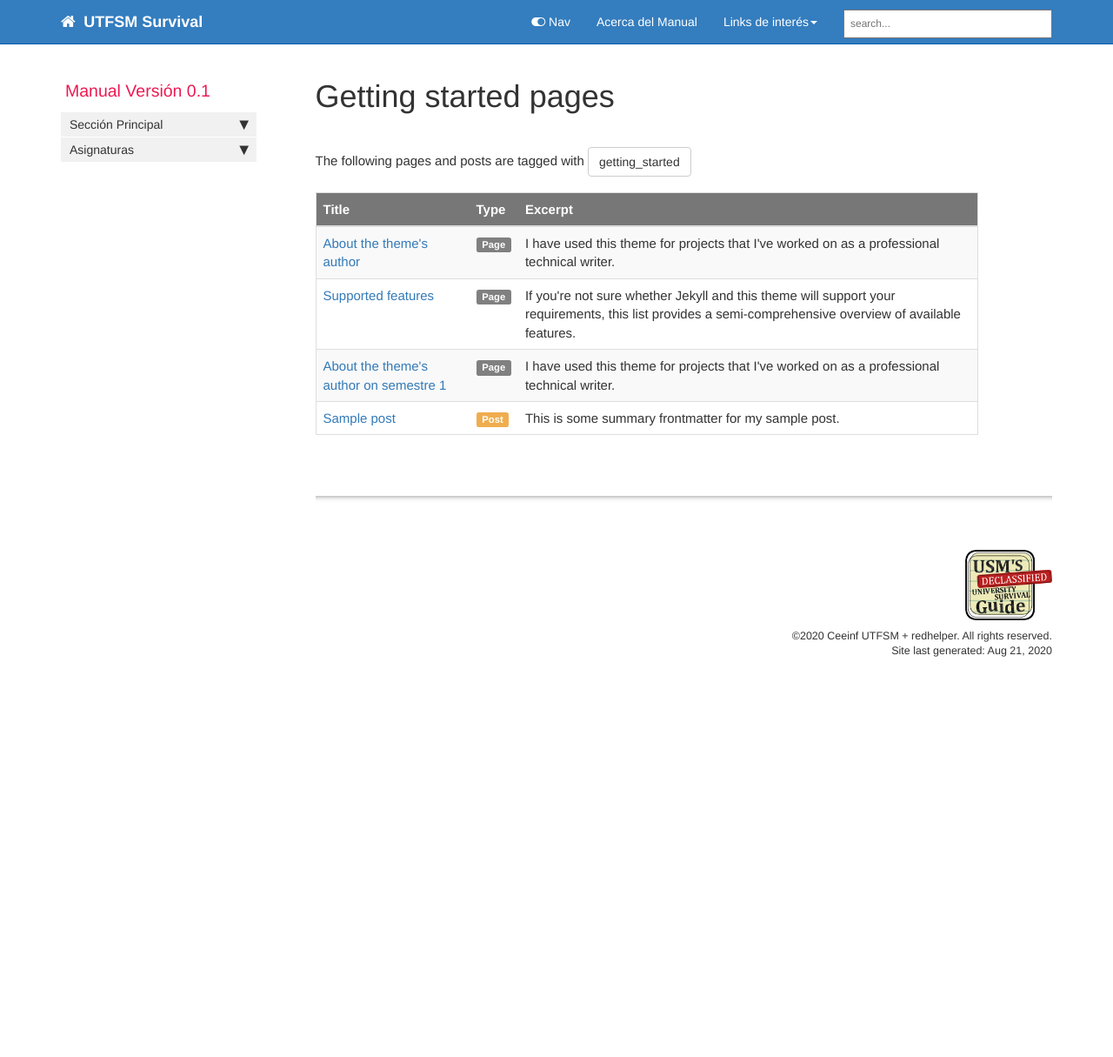
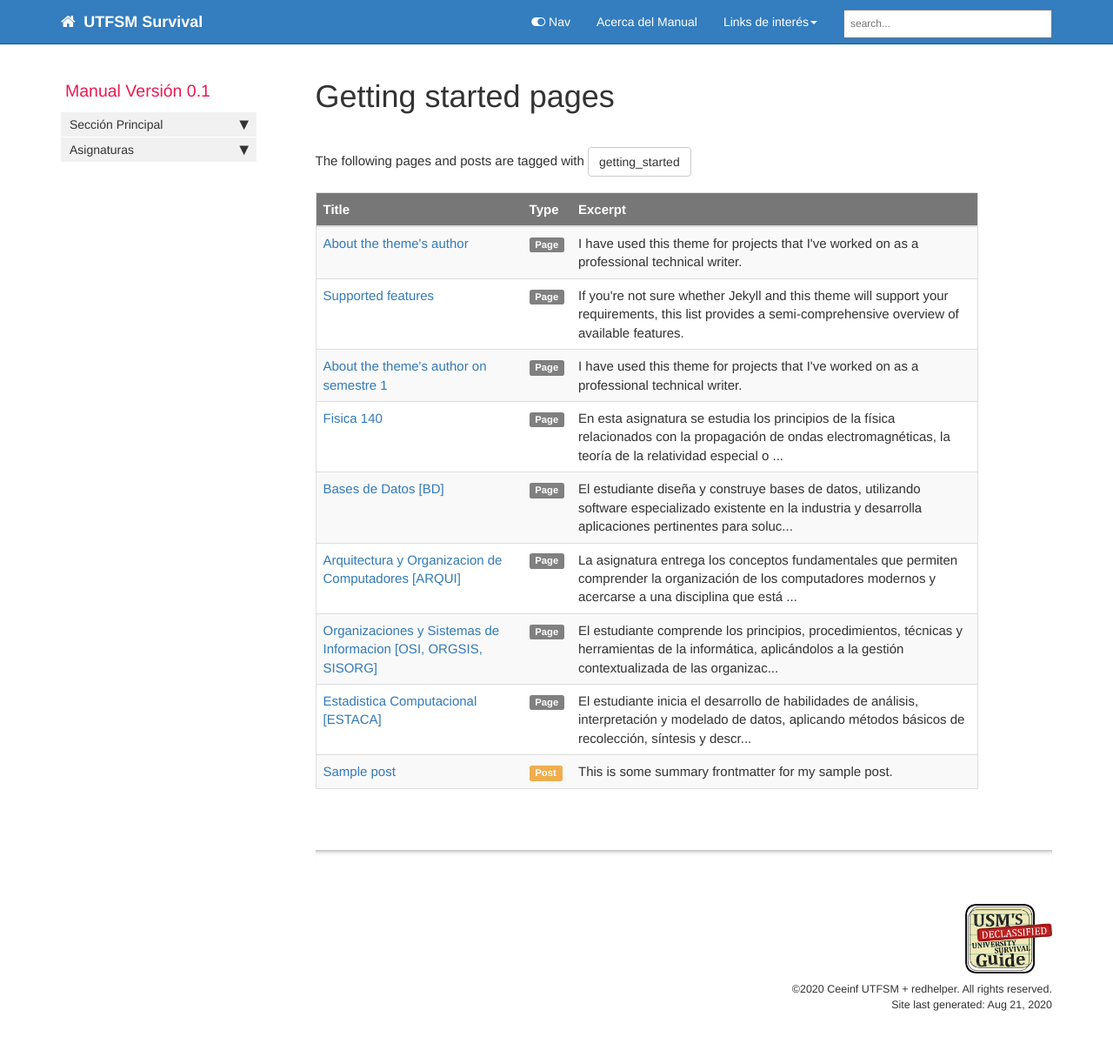
Before and after one commit to CEEINF-UTFSM/utfsm-survival-guide, a Jekyll site: the page built from pages/tags/tag_getting_started.md, in a window 1280 px wide. Shown: the whole page at 87% size. Built offline with Jekyll 4.4.1, drawn with Linux system fonts in a browser that asks for light colours; comment, search, counter and statistics services are not loaded; before the commit the page ends 900 px from its top, so only the background shows below that; part of the change alters nothing that is shown.

Commit message:
commit del semestre 5

```diff
--- a/_data/sidebars/main_sidebar.yml
+++ b/_data/sidebars/main_sidebar.yml
@@ -72,3 +72,27 @@ entries:
         - title: Troubleshooting pages
           url: /tag_troubleshooting.html
           output: web
+
+      - title: Semestre 5
+        output: web
+        subfolderitems:
+
+        - title: Bases de Datos
+          url: /semestre5_INF239.html
+          output: web
+
+        - title: Arquitectura y Organizacion de Computadores
+          url: /semestre5_INF245.html
+          output: web
+
+        - title: Fisica 140
+          url: /semestre5_FIS140.html
+          output: web
+
+        - title: Estadistica Computacional
+          url: /semestre5_INF280.html
+          output: web
+
+        - title: Organizaciones y Sistemas de Informacion
+          url: /semestre5_INF270.html
+          output: web
--- /dev/null
+++ b/pages/semestre-5/semestre5_FIS140.md
@@ -0,0 +1,53 @@
+---
+title: Fisica 140
+keywords: fisica, fisica 4, relatividad
+last_updated: July 3, 2016
+tags: [getting_started]
+summary: En esta asignatura se estudia los principios de la física relacionados con la propagación de ondas electromagnéticas, la teoría de la relatividad especial o restringida, la física estadística y la física cuántica, a nivel básico con aplicaciones relevantes a la ingeniería. El estudiante profundiza las habilidades de aplicar las leyes físicas, resolver problemas y realizar experimentos a este nivel.
+sidebar: main_sidebar
+permalink: semestre5_FIS140.html
+folder: semestre-5
+---
+
+## Informacion General
+* Sigla: FIS140
+* Nivel de dificultad según estudiantes: 5/10
+* Créditos USM: 4
+* Créditos SCT: 8
+* Prerrequisitos: FIS120 y FIS130
+* Eje formativo: Ciencias Básicas de la Ingeniería
+* Semestre en que se dicta: Semestre V
+
+
+## Contenidos
+* Ondas electromagnéticas y naturaleza de la luz.
+* Interferencia, difracción, óptica geométrica, polarización de la luz.
+* Teoría de la relatividad especial o restringida, equivalencia entre masa y energía.
+* Interacción de la radiación electromagnética con la materia, efecto fotoeléctrico y efecto Compton.
+* Ondas de materia, principio de incertidumbre e hipótesis de De Broglie.
+* Ecuación de Schrödinger y cuantización de la energía.
+* Átomo de hidrógeno, tabla periódica, moléculas y sólidos.
+* Física estadística cuántica y radiación de cuerpo negro.
+* El núcleo atómico, fusión y fisión nuclear.
+* Introducción a la física de partículas y a la astrofísica.
+
+## Bibliografías
+* Hoffer J., Ramesh V., Topi H. (2012). Modern Database Management International. Pearson Education. 11 ª Edition.
+
+
+**(2018-1): la física más fácil de la vida decían, se pasa solo decían**
+
+## Comentarios
+* DEBES tomar con Guadalupe. Pasa lo justo y necesario, de repente se tira _paltosas_ y pasa fórmulas o trucos que te pueden salvar en los certámenes. Vayan a clases con Guadalupe, si no GGWP.
+    * Tomar con el coordinador actual, Guadalupe era conveniente cuando era coordinador, pero luego lo cambiaron y le quitaron el poder.
+* Todos los semestres cambian la cantidad de pruebas (a veces hay 3 o 4 certámenes y a veces hay controles).
+    * También han cambiado antes la cantidad de preguntas por certamen a 9 preguntas.
+* Reventar el certamen 1
+* Algunas preguntas suelen repetirse entre los semestres (salvo algunos detalles) así que estudien a partir de estos.
+* __El etha del laboratorio no te puede carrear__ (no es aprobativo), así que carrea solo si quieres una nota bonita :c Los globales son las preguntas más fáciles de cada materia, salvan vidas.
+* Relatividad no se entiende, se pasa.
+* Ramo culiao.
+
+
+
+{% include links.html %}
--- /dev/null
+++ b/pages/semestre-5/semestre5_INF239.md
@@ -0,0 +1,64 @@
+---
+title: Bases de Datos [BD]
+keywords: Bases de datos, php, oracle, bd, datos
+last_updated: July 3, 2016
+tags: [getting_started]
+summary: El estudiante diseña y construye bases de datos, utilizando software especializado existente en la industria y desarrolla aplicaciones pertinentes para solucionar problemas reales de manejo de información. La asignatura incluye conceptos y propiedades de las bases de datos y su modelamiento, como así también metodologías para diseñar y construir bases de datos relacionales en distintas organizaciones. Los conocimientos adquiridos y las habilidades desarrolladas permitirán al estudiante desempeñarse en su futuro profesional como arquitecto y administrador de datos.
+sidebar: main_sidebar
+permalink: semestre5_INF239.html
+folder: semestre-5
+---
+
+## Informacion General
+* Sigla: INF-239
+* Nivel de dificultad según estudiantes: (5+k)/10
+* Créditos USM: 3
+* Créditos SCT: 5
+* Prerrequisitos: Estructuras de Datos (INF-134)
+* Eje formativo: Ciencias de la Ingeniería aplicada, Línea de Desarrollo de Software
+* Semestre en que se dicta: Semestre V
+
+
+## Contenidos
+* Conceptos y propiedades de las bases de datos.
+* Modelos conceptuales de datos.
+* Diseño lógico de base de datos relacionales.
+* Diseño físico de base de datos relacionales.
+* Sistemas administradores de bases de datos relacionales.
+* Lenguajes de consulta de base de datos (Álgebra Relacional y SQL).
+* Procesamiento de consultas y transacciones.
+* Temas complementarios: tendencias en bases de datos y aspectos legales de privacidad de datos.
+
+
+
+## Comentarios
+* "a mi me rajó, pero justamente xd"
+    * _Cualquier alumno, hablando de cómo le fue en cualquier prueba del ramo_
+* TODO DEPENDE DE LAS REGLAS DEL NEGOCIO
+* Como tus notas de mate pero multiplícalas por -1
+* Paso 8... MAAAAMBO! (8) (si no entiende pregúntele al profe y únanse al juego)
+* Tomar este ramo con el mismo profe de LP el mismo semestre es vivir la vida al extremo y desear la muerte
+* 8 pasos, 3 formas normales, salve las FORÁNEAS
+* Recuerda, no colocar FORÁNEAS en el primer certamen de BD __[IMPORTANTE]__
+* Recuerda, no colocar muchos a muchos en el segundo certamen de BD __[IMPORTANTE]__
+    * Se requiere de una entidad inmediata para normalizar los muchos a muchos
+* El único ejemplo que escucharás será el SIGA
+* Project se escribe con J, si escribes pro __y__ ect -> 0
+* Insisto en el primer certamen NO USEN FORÁNEAS! no sea aweonao
+* Dibujos Dibujos Dibujos Dibujos Dibujos Dibujos Dibujos Dibujos!!!!!!
+* Con Mendoza antes era izi pizi, hasta que se leyó este documento y se rajó a la generación 2017-1, Mendoza why? U where the chosen one \</3
+* Por salud mental, trata de instalar Oracle (en linux) antes de empezar el curso
+    * Busquen como se instala usando Valgrant, se isntala solito y no intoxican su computador con esa basura de bases de datos
+    * Buscar Oracle Live SQL
+    * No pida BD a primos, nunca llegan
+* Oara tarea 2: usar XAMPP
+* Una parte de ARI se vino para acá. Junten agua
+* Oracle usa PLSQL [Link](https://www.techonthenet.com/oracle/index.php)
+
+
+__"Si veo alguna foránea me vuelvo loco, agarro el lápiz rojo y empiezo a rayar la prueba"__ - El Rasho Martí
+
+
+
+
+{% include links.html %}
--- /dev/null
+++ b/pages/semestre-5/semestre5_INF245.md
@@ -0,0 +1,64 @@
+---
+title: Arquitectura y Organizacion de Computadores [ARQUI]
+keywords: Arqui, arquitectura
+last_updated: July 3, 2016
+tags: [getting_started]
+summary: La asignatura entrega los conceptos fundamentales que permiten comprender la organización de los computadores modernos y acercarse a una disciplina que está en constante cambio y que es básica para crear sistemas de software eficientes. Además, muestra la interdependencia entre los programas computacionales y la arquitectura de hardware que lo sustenta.
+sidebar: main_sidebar
+permalink: semestre5_INF245.html
+folder: semestre-5
+---
+
+## Informacion General
+* Sigla: INF245
+* Nivel de dificultad según estudiantes: 6/10
+* Créditos USM: 3
+* Créditos SCT: 5
+* Prerrequisitos: Estructura de Datos (INF134)
+* Eje formativo: Ingeniería aplicada y Sistemas de Computacion
+* Semestre en que se dicta: Semestre V
+
+
+## Contenidos
+* Sistemas numéricos y compuertas.
+* Sistemas combinacionales.
+* Sistemas secuenciales.
+* Introducción al diseño asistido por computador (Computer-Aided Design, CAD) y lenguajes de descripción de hardware.
+* Componentes digitales estructurados.
+* Arquitectura de un computador y lenguaje de máquina.
+* Microarquitectura.
+
+
+## Bibliografías
+* Harris, D. and Harris, S., “Digital Design and Computer Architecture, Second Edition”, Elsevier, 2013
+
+**(2018-1): la física más fácil de la vida decían, se pasa solo decían**
+
+## Comentarios
+* Si no llega a tu sala un profe canoso con lentes (coco legrand pascuense) y un café en la mano, te equivocaste de sala.
+* Vayan a clases o el profe se pondrá bélico en los certámenes.
+* Lleven café para Solar, (insta-somnífero)
+* En caso de no entender en las clases, asistir a ayudantía.
+* En caso de no ir a clases, asistir a las ayudantías.
+* En caso de querer aprobar, asistir a las ayudantías.
+* En caso de no entender los últimos tres puntos, el ramo se pasa con ayudantía.
+* En caso de no ir a las ayudantías, hay tabla (con vtr).
+* En caso de no entender nada en las ayudantías, coloque la cabeza entre las piernas y despídase.
+* En cualquier momento se *muere.
+* Nunca olvides que es una ALU.
+* Si les dice que entra el Capítulo 3, en el certamen estudia el 5 porque preg333333333333333333333333333333333untará el 7.
+* El profe se pone rencoroso porque va el 10% a clases.
+* "A la pizarra" -  El profe cada vez qye alguien pregunta algo.
+* Preguntar algo, te deja 50 min parado frente a la pizarra.
+* HERMANO haciendo las tareas se entiende todo :)
+* Decir "Ordenador" -> Insta cero
+* Si... es cierto... Solar le copió el corte de pelo a Manny de la Era del Hielo.
+* Estudien las ppt, muchas veces los certámenes pregunta los mismos ejercicios que aparecen ahí, si después reclamas te responde, "estaba en la ppt".
+    * NO ESTUDIEN LAS PPTS MIERDA, SON PÉSIMAS! Úsenlas de referencia y lean el libro, tiene los mismos ejemplos y todo. Y explicados.
+* __MERCY IS FOR THE WEAK__
+* "Eeeeeeh... Aaaaaaahmmmmmm..." -Solar, el 90% de las veces que habla.
+* Destacar que el materiald el curso (texto guía y ppts) están en inglés
+
+
+
+{% include links.html %}
--- /dev/null
+++ b/pages/semestre-5/semestre5_INF270.md
@@ -0,0 +1,58 @@
+---
+title: Organizaciones y Sistemas de Informacion [OSI, ORGSIS, SISORG]
+keywords: Organizacion y sistemas de organizacion
+last_updated: July 3, 2016
+tags: [getting_started]
+summary: El estudiante comprende los principios, procedimientos, técnicas y herramientas de la informática, aplicándolos a la gestión contextualizada de las organizaciones. El estudiante evalúa de forma crítica las diversas alternativas de sistemas de información, considerando su alineación al contexto y los objetivos estratégicos de una organización.
+sidebar: main_sidebar
+permalink: semestre5_INF270.html
+folder: semestre-5
+---
+
+## Informacion General
+* Sigla: INF270
+* Nivel de dificultad según estudiantes: no c o si c pero no wa decir
+* Créditos USM: 3
+* Créditos SCT: 5
+* Prerrequisitos: Teoría de Sistemas (INF260)
+* Eje formativo: Ingeniería Aplicada - Procesos de Negocios TI
+* Semestre en que se dicta: Semestre V
+
+
+## Contenidos
+* Rol e impacto de la información y los sistemas de información en las organizaciones.
+    * Función estratégica de los sistemas de información en las organizaciones.
+    * Enfoque socio-técnico para entender el rol de los sistemas de información.
+* Visión estratégica y operacional de los sistemas de información en las organizaciones.
+    * Alineamiento de sistemas de información con objetivos de la organización.
+    * Fuerzas de Porter, cadena de valor y su conexión con los sistemas de información.
+* Estructuras organizacionales, procesos de negocios y rol de los sistemas de información.
+    * Estructura organizacional, funciones genéricas y procesos de negocio.
+    * Los sistemas de información en el contexto de los procesos de negocio
+* Métodos para el análisis de organizaciones y su manejo de la información.
+    * Modelado de procesos de negocio (por ejemplo, BPM).
+    * Historia de los métodos de modelado conceptual (por ejemplo, flowcharts, DFD).
+* Infraestructura tecnológica para organizaciones.
+    * Historia de aplicaciones empresariales, incluyendo CRM, SCM y ERP.
+    * Tecnologías participativas, incluyendo SNS y wikis.
+    * Comercio electrónico, presencia web e inteligencia de negocios.
+    * Gestión del conocimiento
+* Selección, adopción y uso de sistemas de información en un contexto organizacional.
+    * Aspectos éticos y sociales de los sistemas de información.
+    * Desarrollar versus comprar sistemas de información.
+    * Gestión del cambio.
+
+
+## Comentarios
+* No es feria
+* Si al cursar el ramo sientes que se parece a feria, leer el punto anterior.
+* En caso de aún creer que es como un mal plagio de feria favor reportar a la FIFA.
+* Ramo que te hace trabajar de verdad y tiene trabajitos y pruebas, ~~al final de semestre hay comida~~
+* Tía Claudia \<3
+* Ese ramo aparece con 3 créditos, debería tener más (__2__ entregables en equipo, __3__ casos individuales, 2 certamenes, __clases con asistencia__).
+* __Los entregables y los casos siempre llegan en el peor momento posible.
+* ___Siempre se pueden aplazar los casos y entregas. Aplíquenle al +1 en moodle___
+
+
+
+{% include links.html %}
--- /dev/null
+++ b/pages/semestre-5/semestre5_INF280.md
@@ -0,0 +1,66 @@
+---
+title: Estadistica Computacional [ESTACA]
+keywords: Estadistica computacional, estadistica
+last_updated: July 3, 2016
+tags: [getting_started]
+summary: El estudiante inicia el desarrollo de habilidades de análisis, interpretación y modelado de datos, aplicando métodos básicos de recolección, síntesis y descripción de grupos de datos, y los conceptos de variación e incerteza. Selecciona métodos de análisis basados en simulaciones computacionales o aproximaciones clásicas. Interpreta y comunica los resultados obtenidos del problema que dio origen al estudio.
+sidebar: main_sidebar
+permalink: semestre5_INF280.html
+folder: semestre-5
+---
+
+## Informacion General
+* Sigla: INF280
+* Nivel de dificultad según estudiantes: 7/10
+* Créditos USM: 3
+* Créditos SCT: 5
+* Prerrequisitos: MAT023 + IWI131
+* Eje formativo: Ciencias de la Ingeniería Informática para problemas complejos de la Industria
+* Semestre en que se dicta: Semestre V
+
+
+## Contenidos
+* Certamen 1:
+    * Análisis Exploratorio de Datos.
+    * Elementos de Teoría de Probabilidades.
+    * Variables Aleatorias Discretas.
+* Certamen2:
+    * Variables Aleatorias Continuas.
+    * Distribuciones de Probabilidad conjunta.
+    * Estimación Puntual.
+* Certamen3:
+    * Estimación Confidencial (Intervalos de Confianza).
+    * Contraste de Hipótesis.
+    * Regresión Lineal.
+
+
+__OH BOI__
+## Bibliografías
+* Jay Devore. Probabilidad y Estadística para Ingeniería y Ciencias. 8a Edición.
+* Ronald Walpole, Sharon Myers, Raymond Myers, Keying Ye. Probabilidad y Estadística para Ingeniería y Ciencias 9a Edición.
+* Paul Meyer. Probabilidad y Aplicaciones Estadísticas.
+* Bradley Efron. Introduction to the Bootstrap.
+* [Link de interés](http://students.brown.edu/seeing-theory/)
+
+
+
+
+
+## Comentarios
+* Si tienes una duda el ayudante puede ayudarte... o puede no estar. Saber si lo encontrarás es parte del ejercicio estadístico (_encuentre el estimador del tiempo para encontrar al ayudante_). _"HU3HU3HU3" -Un ex-ayudante_
+* __Es de weón no salvarte en el primer certamen__.
+* Las pautas cambian sus resultados, casi siempre están malas.
+* No. Que el profe haga gestos raros no lo hace gay. (shhh)
+* Si no aprendieron LáTeX antes ahora aprenderá LáTeX a la fuerza.
+* R is Love, R is Life.
+* Las re-correcciones pueden salvar el ramo pero no es seguro que estén.
+* _"Atte. R"_
+* El profe es fabuloso y explica super bien \<3 (Premio al profesor más fabuloso del departamento).
+* Nyanculef
+* Siempre tengan las tablas a mano. Y el formulario, Y mi arco. Y mi hacha. Y mi espada.
+* Antes se inflaban las notas con una distribución normal, pero ahora al parecer no.
+* Estaca es súper útil y se ve en la mayoría de las cosas, desde otros ramos hasta la vida cotidiana.
+
+
+
+{% include links.html %}
```
